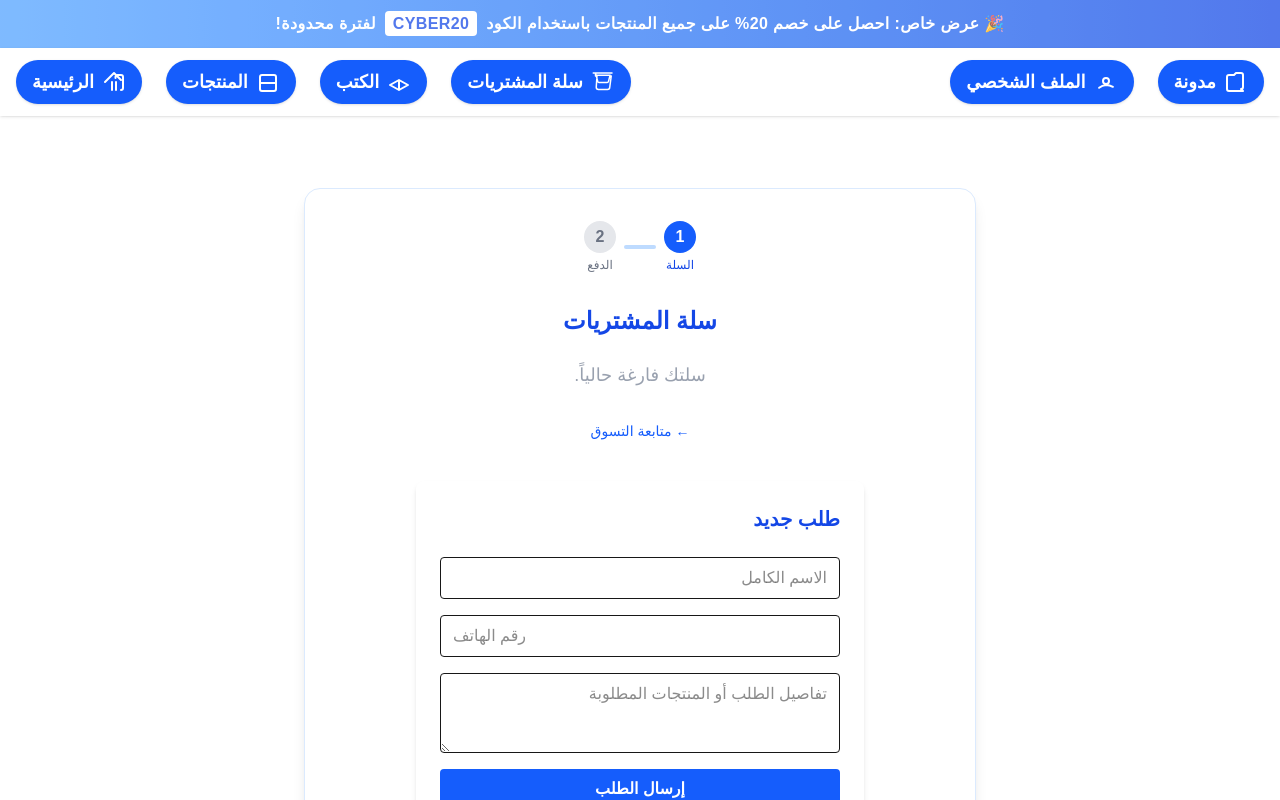
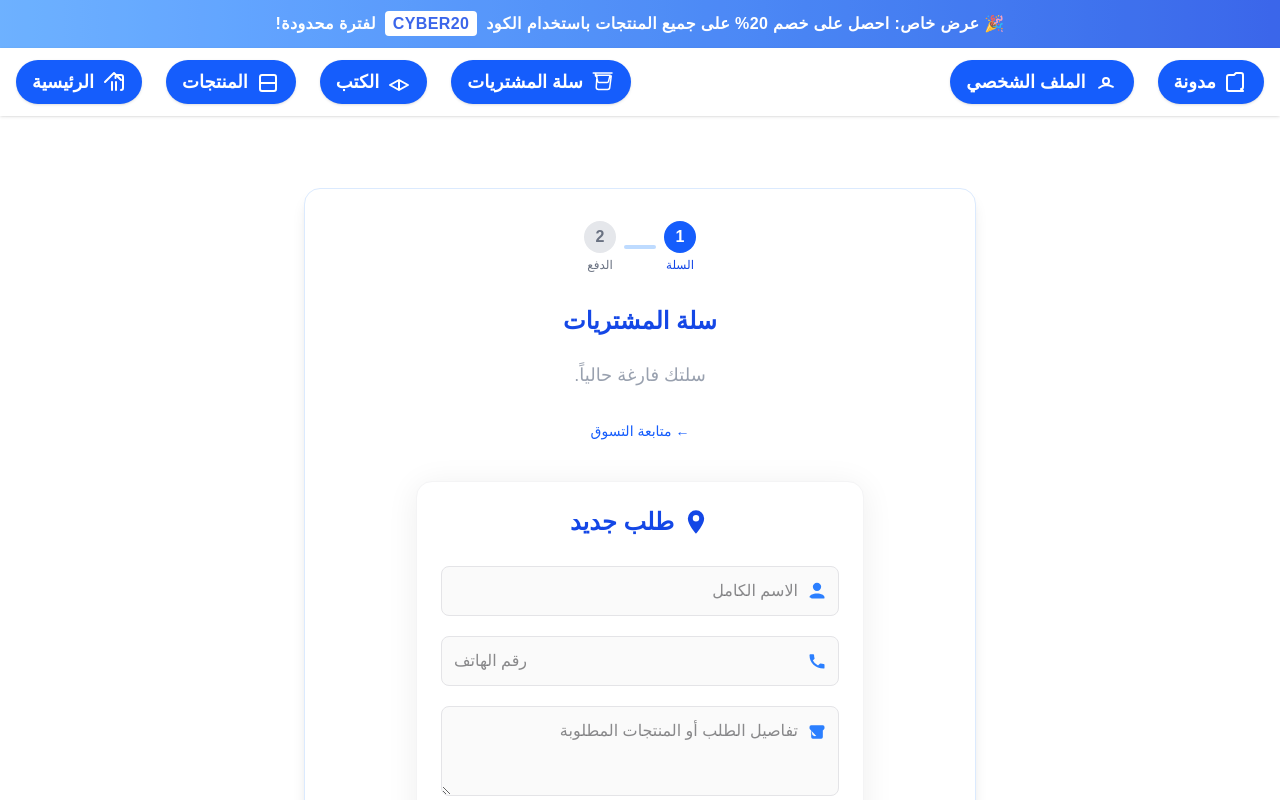
Before and after one commit to mlomadya/hackerif, a Next.js app: page /cart in a window 1280 px wide. Shown: the top 800 px of the page. Built offline with nearby package versions, Linux system fonts and the light colour scheme.

Commit message:
initial commit

```diff
--- a/src/app/components/OrderForm.tsx
+++ b/src/app/components/OrderForm.tsx
@@ -55,13 +55,28 @@ export default function OrderForm({ defaultProduct = "" }: { defaultProduct?: st
   };
 
   return (
-    <form onSubmit={handleSubmit} className="max-w-md mx-auto bg-white p-6 rounded-lg shadow-md flex flex-col gap-4 rtl text-right">
-      <h2 className="text-xl font-bold mb-2 text-blue-700">طلب جديد</h2>
+    <form
+      onSubmit={handleSubmit}
+      className="max-w-md mx-auto bg-white dark:bg-zinc-900 p-6 rounded-2xl shadow-lg flex flex-col gap-5 rtl text-right border border-zinc-100 dark:border-zinc-800 transition-colors"
+      style={{ boxShadow: '0 4px 32px 0 rgba(0,0,0,0.07)' }}
+    >
+      <h2 className="text-2xl font-extrabold mb-2 text-blue-700 dark:text-blue-400 flex items-center gap-2 justify-center">
+        <svg width="28" height="28" fill="none" viewBox="0 0 24 24"><path fill="currentColor" d="M12 2a7 7 0 0 1 7 7c0 5.25-7 13-7 13S5 14.25 5 9a7 7 0 0 1 7-7Zm0 9.5A2.5 2.5 0 1 0 12 6a2.5 2.5 0 0 0 0 5.5Z"/></svg>
+        طلب جديد
+      </h2>
       {message && (
-        <div className="mb-2 text-center px-4 py-3 rounded-lg shadow bg-green-100 border border-green-300 text-green-800 font-semibold animate-fadein">
+        <div className={`mb-2 text-center px-4 py-3 rounded-lg shadow border font-semibold animate-fadein ${message.includes('خطأ')
+          ? 'bg-red-100 border-red-300 text-red-800 dark:bg-red-900 dark:text-red-200 dark:border-red-700'
+          : 'bg-green-100 border-green-300 text-green-800 dark:bg-green-900 dark:text-green-200 dark:border-green-700'}`}
+        >
           {message}
         </div>
       )}
+      {/* حقل الاسم */}
+      <div className="relative">
+        <span className="absolute right-3 top-1/2 -translate-y-1/2 text-blue-500">
+          <svg width="20" height="20" fill="none" viewBox="0 0 24 24"><path fill="currentColor" d="M12 12a5 5 0 1 0 0-10 5 5 0 0 0 0 10Zm-7 8.5V20a1 1 0 0 0 1 1h14a1 1 0 0 0 1-1v-.5c0-2.485-4.03-4.5-9-4.5s-9 2.015-9 4.5Z"/></svg>
+        </span>
         <input
           type="text"
           name="name"
@@ -69,8 +84,14 @@ export default function OrderForm({ defaultProduct = "" }: { defaultProduct?: st
           value={form.name}
           onChange={handleChange}
           required
-        className="border rounded px-3 py-2 focus:ring-2 focus:ring-blue-300"
+          className="w-full border border-zinc-200 dark:border-zinc-700 rounded-lg pr-10 pl-3 py-3 focus:ring-2 focus:ring-blue-300 bg-zinc-50 dark:bg-zinc-800 text-zinc-900 dark:text-zinc-100 text-base transition"
         />
+      </div>
+      {/* حقل الهاتف */}
+      <div className="relative">
+        <span className="absolute right-3 top-1/2 -translate-y-1/2 text-blue-500">
+          <svg width="20" height="20" fill="none" viewBox="0 0 24 24"><path fill="currentColor" d="M6.62 10.79a15.053 15.053 0 0 0 6.59 6.59l2.2-2.2a1 1 0 0 1 1.01-.24c1.12.37 2.33.57 3.58.57a1 1 0 0 1 1 1V20a1 1 0 0 1-1 1C10.07 21 3 13.93 3 5a1 1 0 0 1 1-1h3.5a1 1 0 0 1 1 1c0 1.25.2 2.46.57 3.58a1 1 0 0 1-.24 1.01l-2.2 2.2Z"/></svg>
+        </span>
         <input
           type="tel"
           name="phone"
@@ -78,23 +99,45 @@ export default function OrderForm({ defaultProduct = "" }: { defaultProduct?: st
           value={form.phone}
           onChange={handleChange}
           required
-        className="border rounded px-3 py-2 focus:ring-2 focus:ring-blue-300"
+          className="w-full border border-zinc-200 dark:border-zinc-700 rounded-lg pr-10 pl-3 py-3 focus:ring-2 focus:ring-blue-300 bg-zinc-50 dark:bg-zinc-800 text-zinc-900 dark:text-zinc-100 text-base transition"
         />
+      </div>
+      {/* حقل المنتجات */}
+      <div className="relative">
+        <span className="absolute right-3 top-4 text-blue-500">
+          <svg width="20" height="20" fill="none" viewBox="0 0 24 24"><path fill="currentColor" d="M21 7.24V6a2 2 0 0 0-2-2H5a2 2 0 0 0-2 2v1.24a2 2 0 0 0 .553 1.39l7 7.45a2 2 0 0 0 2.894 0l7-7.45A2 2 0 0 0 21 7.24ZM5 8.76V18a2 2 0 0 0 2 2h10a2 2 0 0 0 2-2V8.76l-6.553 6.97a4 4 0 0 1-5.894 0L5 8.76Z"/></svg>
+        </span>
         <textarea
           name="products"
           placeholder="تفاصيل الطلب أو المنتجات المطلوبة"
           value={form.products}
           onChange={handleChange}
           required
-        className="border rounded px-3 py-2 focus:ring-2 focus:ring-blue-300 min-h-[80px]"
+          className="w-full border border-zinc-200 dark:border-zinc-700 rounded-lg pr-10 pl-3 py-3 focus:ring-2 focus:ring-blue-300 bg-zinc-50 dark:bg-zinc-800 text-zinc-900 dark:text-zinc-100 text-base min-h-[90px] transition"
         />
+      </div>
+      {/* زر الإرسال */}
       <button
         type="submit"
         disabled={loading}
-        className="bg-blue-600 text-white py-2 rounded hover:bg-blue-700 transition font-bold"
+        className="relative flex items-center justify-center gap-2 bg-gradient-to-l from-blue-600 to-blue-400 dark:from-blue-700 dark:to-blue-500 text-white py-3 rounded-lg hover:scale-[1.03] hover:shadow-lg transition font-bold text-lg shadow-blue-100 dark:shadow-blue-900 disabled:opacity-60 disabled:cursor-not-allowed"
       >
-        {loading ? "...جاري الإرسال" : "إرسال الطلب"}
+        {loading && (
+          <span className="animate-spin inline-block mr-2">
+            <svg width="22" height="22" fill="none" viewBox="0 0 24 24"><circle cx="12" cy="12" r="10" stroke="currentColor" strokeWidth="4" className="opacity-30"/><path d="M4 12a8 8 0 0 1 8-8" stroke="currentColor" strokeWidth="4" strokeLinecap="round"/></svg>
+          </span>
+        )}
+        {loading ? "جاري الإرسال..." : "إرسال الطلب"}
       </button>
+      <style jsx>{`
+        .animate-fadein {
+          animation: fadein 0.7s;
+        }
+        @keyframes fadein {
+          from { opacity: 0; transform: translateY(10px); }
+          to { opacity: 1; transform: translateY(0); }
+        }
+      `}</style>
     </form>
   );
 }
```
Lines whose indentation alone changed are shown as unchanged.
